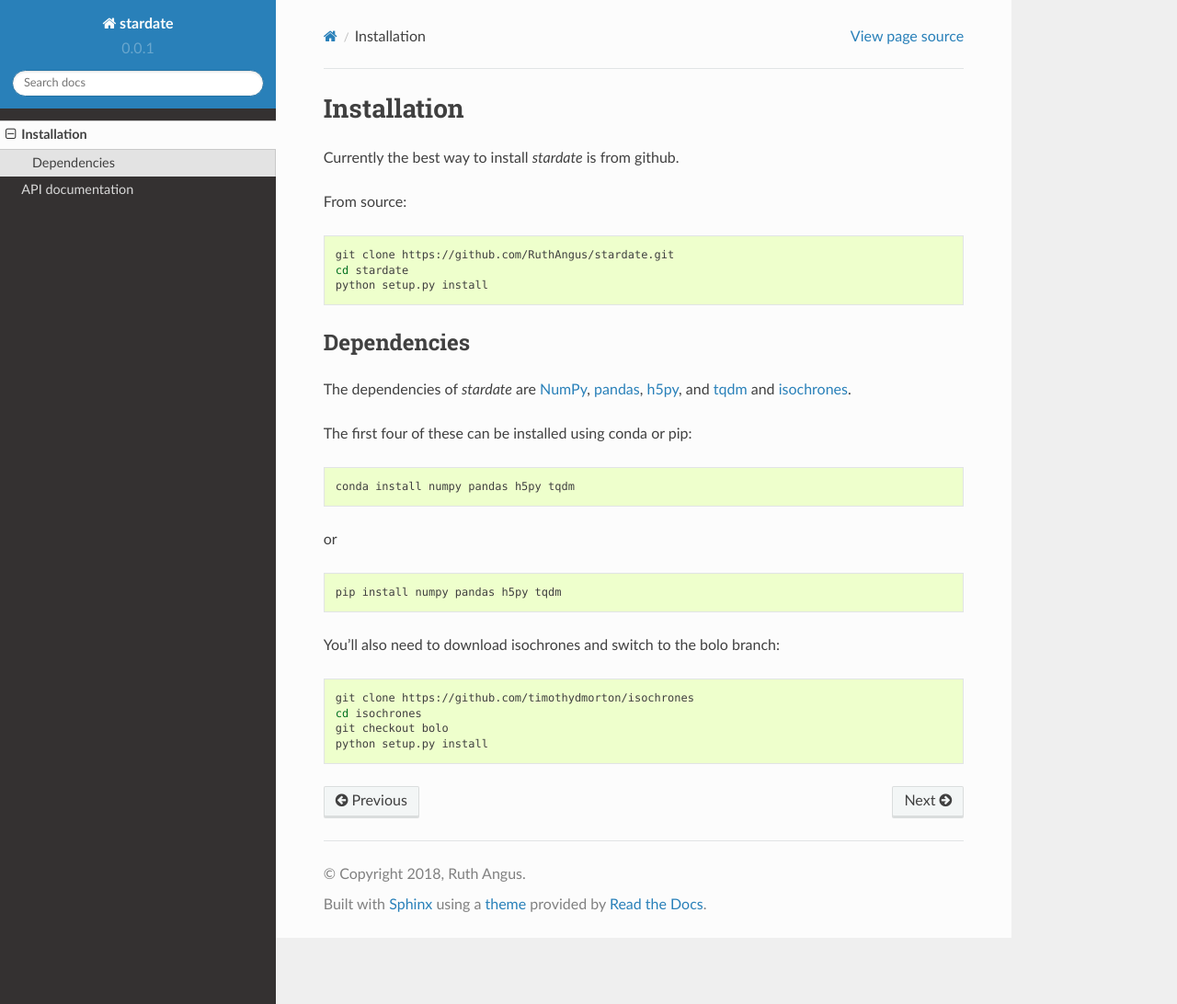
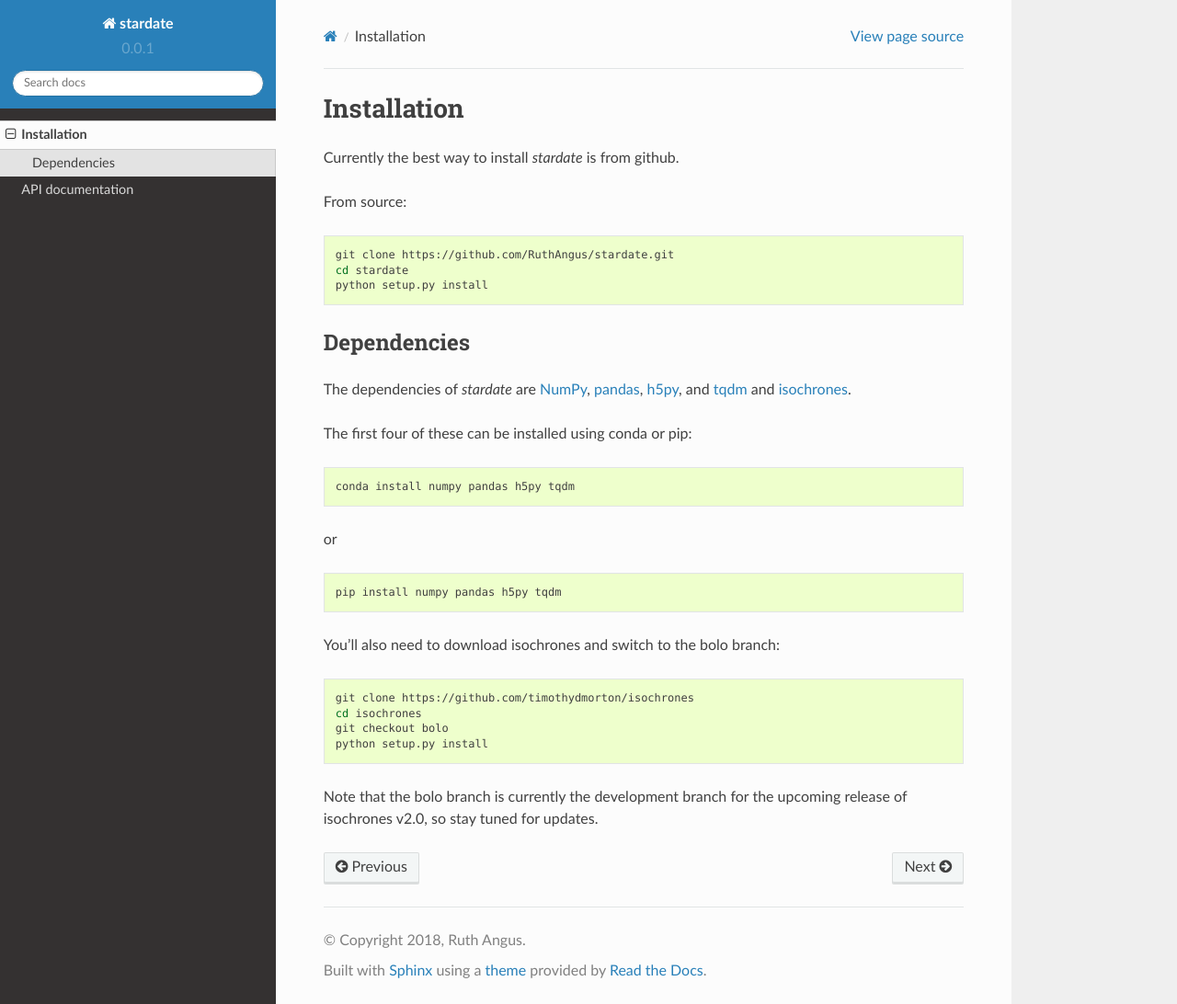
Before and after one commit to RuthAngus/stardate, a Sphinx documentation site: the page built from docs/source/user/install.rst, in a window 1280 px wide and 1092 px high. Shown: the whole window at 92% size. Built offline with Sphinx 7.4.7 and the Read the Docs theme 2.0.0, drawn with Linux system fonts in a browser that asks for light colours; pages that are not in the unit, such as notebooks, are missing from menus.

Commit message:
add caveat about bolo being a development branch

```diff
--- a/docs/source/user/install.rst
+++ b/docs/source/user/install.rst
@@ -41,3 +41,5 @@ You'll also need to download isochrones and switch to the bolo branch:
     cd isochrones
     git checkout bolo
     python setup.py install
+
+Note that the bolo branch is currently the development branch for the upcoming release of isochrones v2.0, so stay tuned for updates.
```
